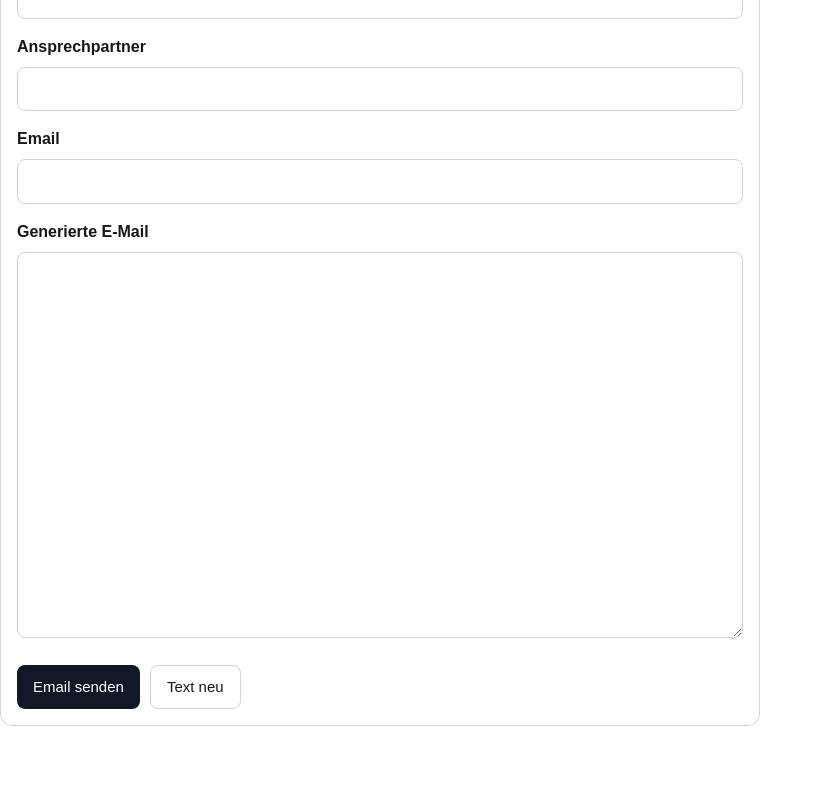
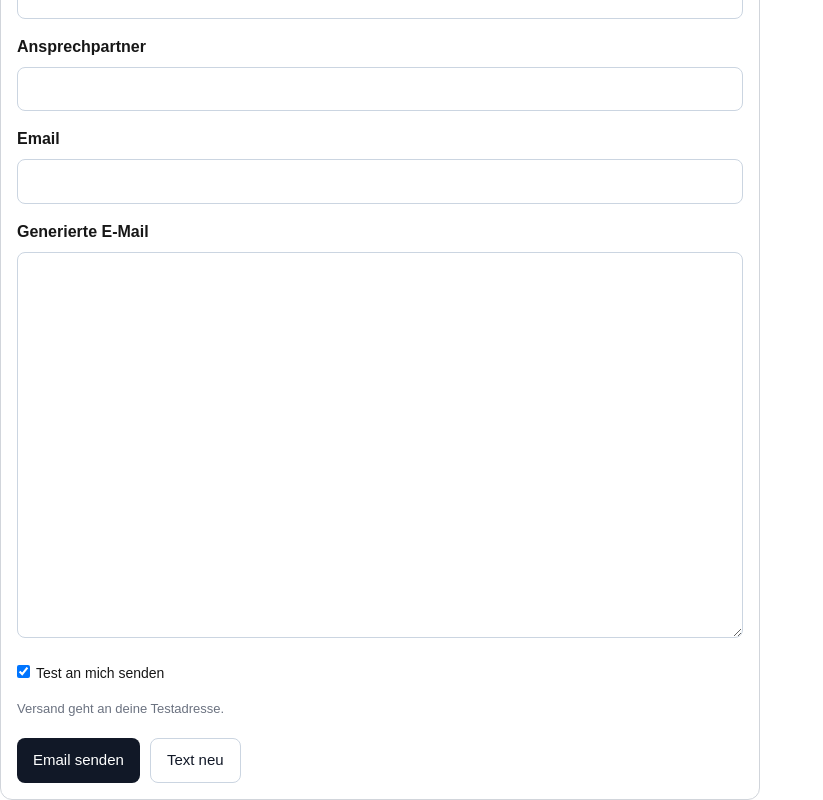
Before and after one commit to Andre-Eich/jobs-flow-api, a Next.js app: page /photo in a window 1280 px wide. Shown: the part 371-1171 px from the top of the page, without its empty margins (0-823 px from the left). Before the commit the page ends 1097 px from the top, so only its background shows below. Built offline with nearby package versions, Linux system fonts and the light colour scheme.

Commit message:
Add resend test toggle

```diff
--- a/app/api/send-mail/route.ts
+++ b/app/api/send-mail/route.ts
@@ -18,11 +18,23 @@ function textToHtml(text: string) {
 
 export async function POST(req: Request) {
   try {
-    const { to, subject, text } = await req.json();
+    const { to, subject, text, testMode } = await req.json();
 
-    if (!to || !text) {
+    if (!text) {
       return NextResponse.json(
         { error: "Fehlende Daten." },
+        { status: 400 }
+      );
+    }
+
+    const actualRecipient =
+      testMode && process.env.TEST_RECIPIENT_EMAIL
+        ? process.env.TEST_RECIPIENT_EMAIL
+        : to;
+
+    if (!actualRecipient) {
+      return NextResponse.json(
+        { error: "Kein Empfänger vorhanden." },
         { status: 400 }
       );
     }
@@ -30,9 +42,22 @@ export async function POST(req: Request) {
     const profileImageUrl = "https://api.jobs-flow.com/andre-eichstaedt.png";
     const footerLogosUrl = "https://api.jobs-flow.com/footer-logos.png";
 
+    const plainSignature = `
+
+Andre Eichstädt
+Anzeigenberater
+Jobs in Berlin-Brandenburg
+Tel. 0335/629797-38
+a.eichstaedt@jobs-in-berlin-brandenburg.de
+
+Leipziger Str. 56
+15236 Frankfurt (Oder)
+www.jobs-in-berlin-brandenburg.de
+
+Falls Sie keine weiteren Informationen zu Stellenanzeigen-Schaltungen wünschen, genügt eine kurze Antwort mit "Nein danke".`;
+
     const html = `
       <div style="font-family: Arial, sans-serif; line-height: 1.6; color: #111111; font-size: 16px;">
-
         <div style="margin-bottom: 24px;">
           ${textToHtml(text)}
         </div>
@@ -41,12 +66,12 @@ export async function POST(req: Request) {
           <img
             src="${profileImageUrl}"
             alt="Andre Eichstädt"
-            style="display:block; width:160px; max-width:100%; height:auto; border-radius: 80px;"
+            style="display:block; width:160px; max-width:100%; height:auto; border-radius:80px;"
           />
         </div>
 
         <div style="margin-bottom: 22px;">
-          <div style="font-weight: 700;">Andre Eichstädt</div>
+          <div style="font-weight:700;">Andre Eichstädt</div>
           <div>Anzeigenberater</div>
           <div>Jobs in Berlin-Brandenburg</div>
           <div>Tel. 0335/629797-38</div>
@@ -67,35 +92,35 @@ export async function POST(req: Request) {
           </div>
         </div>
 
-        <div style="margin: 20px 0 22px 0; font-size: 13px; color: #555555;">
+        <div style="margin:20px 0 22px 0; font-size:13px; color:#555555;">
           Falls Sie keine weiteren Informationen zu Stellenanzeigen-Schaltungen wünschen,
           genügt eine kurze Antwort mit „Nein danke“.
         </div>
 
-        <div style="margin-top: 8px;">
+        <div style="margin-top:8px;">
           <img
             src="${footerLogosUrl}"
             alt="Kooperationen"
             style="display:block; width:600px; max-width:100%; height:auto;"
           />
         </div>
-
       </div>
     `;
 
     const data = await resend.emails.send({
-      from: "Andre Eichstädt <onboarding@resend.dev>", // später Domain ersetzen!
-      to,
+      from: "Andre Eichstädt <onboarding@resend.dev>",
+      to: actualRecipient,
       subject:
         subject || "Ihre Stellenanzeige auf jobs-in-berlin-brandenburg.de",
       html,
-      text, // fallback
-      bcc: process.env.SMTP_USER, // Kopie an dich
+      text: `${text}${plainSignature}`,
+      bcc: process.env.TEST_RECIPIENT_EMAIL || undefined,
     });
 
     return NextResponse.json({
       success: true,
       data,
+      actualRecipient,
     });
   } catch (error: any) {
     console.error("RESEND ERROR:", error);
--- a/app/photo/page.tsx
+++ b/app/photo/page.tsx
@@ -22,6 +22,7 @@ export default function PhotoToMailPage() {
   const [selectedFile, setSelectedFile] = useState<File | null>(null);
   const [analyzing, setAnalyzing] = useState(false);
   const [sending, setSending] = useState(false);
+  const [testMode, setTestMode] = useState(true);
   const [error, setError] = useState("");
   const [successMessage, setSuccessMessage] = useState("");
   const [jobData, setJobData] = useState<JobData>(EMPTY_JOB_DATA);
@@ -71,8 +72,8 @@ export default function PhotoToMailPage() {
     setError("");
     setSuccessMessage("");
 
-    if (!jobData.email.trim()) {
-      setError("Keine E-Mail-Adresse vorhanden.");
+    if (!jobData.email.trim() && !testMode) {
+      setError("Keine E-Mail-Adresse des Unternehmens vorhanden.");
       return;
     }
 
@@ -93,6 +94,7 @@ export default function PhotoToMailPage() {
           to: jobData.email,
           subject: "Ihre Stellenanzeige auf jobs-in-berlin-brandenburg.de",
           text: jobData.generatedEmail,
+          testMode,
         }),
       });
 
@@ -103,7 +105,11 @@ export default function PhotoToMailPage() {
         return;
       }
 
-      setSuccessMessage("E-Mail erfolgreich gesendet.");
+      setSuccessMessage(
+        testMode
+          ? "Test-E-Mail erfolgreich an dich gesendet."
+          : "E-Mail erfolgreich gesendet."
+      );
     } catch {
       setError("Die E-Mail konnte nicht gesendet werden.");
     } finally {
@@ -312,6 +318,30 @@ export default function PhotoToMailPage() {
             />
           </div>
 
+          <div style={{ marginBottom: "2px" }}>
+            <label style={{ fontSize: "14px", cursor: "pointer" }}>
+              <input
+                type="checkbox"
+                checked={testMode}
+                onChange={(e) => setTestMode(e.target.checked)}
+                style={{ marginRight: "6px" }}
+              />
+              Test an mich senden
+            </label>
+          </div>
+
+          <div
+            style={{
+              fontSize: "13px",
+              color: "#6b7280",
+              marginTop: "-4px",
+            }}
+          >
+            {testMode
+              ? "Versand geht an deine Testadresse."
+              : "Versand geht an die erkannte Unternehmens-E-Mail."}
+          </div>
+
           <div
             style={{
               display: "flex",
```
